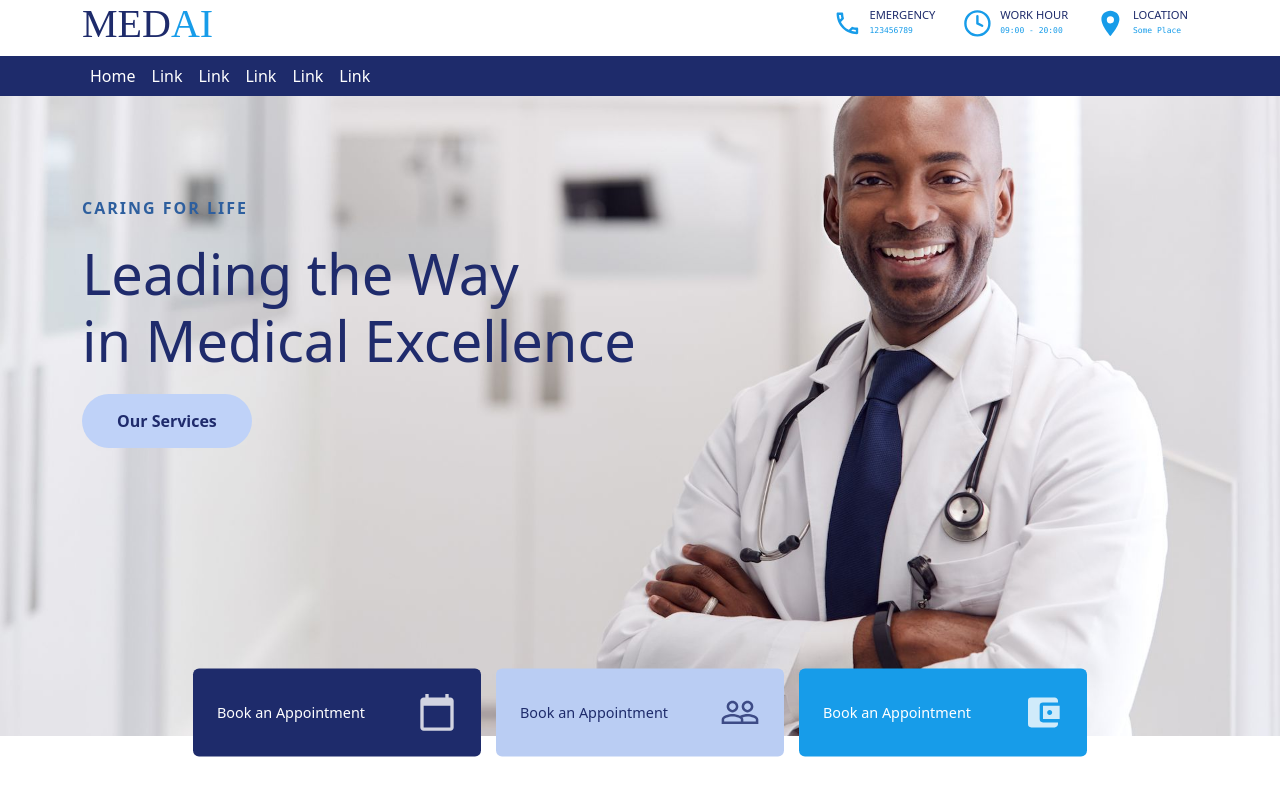
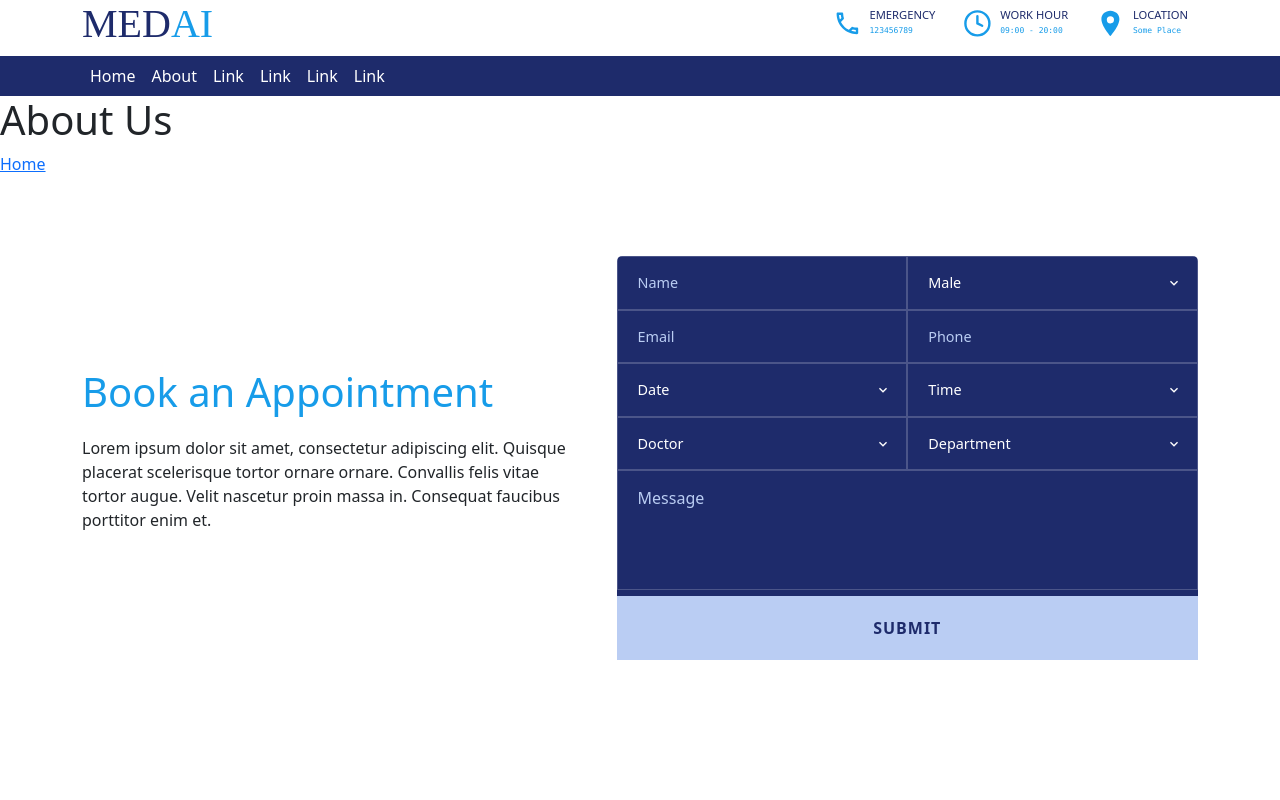
Before and after one commit to Abd0-sayed/Tumor-Hospital, a React (Vite) app: page /about in a window 1280 px wide. Shown: the top 800 px of the page. Built offline with nearby package versions, Linux system fonts and the light colour scheme.

Commit message:
updated Links and about

```diff
--- a/package.json
+++ b/package.json
@@ -14,7 +14,8 @@
     "react": "^19.2.0",
     "react-bootstrap": "^2.10.10",
     "react-dom": "^19.2.0",
-    "react-icons": "^5.5.0"
+    "react-icons": "^5.5.0",
+    "react-router-dom": "^7.13.1"
   },
   "devDependencies": {
     "@eslint/js": "^9.39.1",
--- a/src/App.jsx
+++ b/src/App.jsx
@@ -3,11 +3,12 @@ import Landing from "./components/landing";
 import Appointment from "./components/form";
 import "bootstrap/dist/css/bootstrap.min.css";
 import NavDropdownExample from "./components/navBar";
+import { Outlet } from "react-router-dom";
 function App() {
   return (
     <>
       <NavDropdownExample />
-      <Landing />
+    <Outlet/>
       <Appointment />
     </>
   );
--- /dev/null
+++ b/src/components/About.jsx
@@ -0,0 +1,15 @@
+import { Link } from 'react-router-dom';
+function About() {
+
+  return (
+    <div>
+      <h1>About Us</h1>
+
+      <nav>
+        <Link className="navbar-item" to="/">Home</Link>
+      </nav>
+    </div>
+  );
+}
+
+export default About;
--- a/src/components/landing.jsx
+++ b/src/components/landing.jsx
@@ -34,5 +34,4 @@ const Landing = () => {
     </section>
   );
 };
-
 export default Landing;
--- a/src/components/navBar.jsx
+++ b/src/components/navBar.jsx
@@ -5,6 +5,7 @@ import { LuClock4 } from "react-icons/lu";
 import { IoLocationSharp } from "react-icons/io5";
 import Container from "react-bootstrap/Container";
 import Navbar from "react-bootstrap/Navbar";
+import { Link } from 'react-router-dom';
 function NavDropdownExample() {
   return (
     <>
@@ -45,12 +46,13 @@ function NavDropdownExample() {
           <Navbar.Toggle aria-controls="basic-navbar-nav" />
           <Navbar.Collapse id="basic-navbar-nav">
             <Nav>
-              <Nav.Link href="#home">Home</Nav.Link>
-              <Nav.Link href="#link">Link</Nav.Link>
-              <Nav.Link href="#link">Link</Nav.Link>
-              <Nav.Link href="#link">Link</Nav.Link>
-              <Nav.Link href="#link">Link</Nav.Link>
-              <Nav.Link href="#link">Link</Nav.Link>
+              <Nav.Link href="/">Home</Nav.Link>
+              <Nav.Link href="/about">About</Nav.Link>
+              <link></link>
+              <Nav.Link href="link">Link</Nav.Link>
+              <Nav.Link href="link">Link</Nav.Link>
+              <Nav.Link href="link">Link</Nav.Link>
+              <Nav.Link href="link">Link</Nav.Link>
             </Nav>
           </Navbar.Collapse>
         </Container>
--- a/src/main.jsx
+++ b/src/main.jsx
@@ -2,9 +2,20 @@ import { StrictMode } from "react";
 import { createRoot } from "react-dom/client";
 import "./index.scss";
 import App from "./App.jsx";
+import { createBrowserRouter, RouterProvider } from 'react-router-dom'
+import Landing from "./components/landing.jsx";
+import About from "./components/About.jsx";
+
+
+const routes = createBrowserRouter([
+    { path: '/', element: <App />, children: [
+        { path: '/', element: <Landing /> },
+        { path: '/about', element: <About/> },
+
+       ] }
+
+]);
 
 createRoot(document.getElementById("root")).render(
-  <StrictMode>
-    <App />
-  </StrictMode>,
+        <RouterProvider router={routes} />
 );
```
Also changed, not shown: src/components/ShowImage.jsx (added, +24 -0 lines), 1 other file (tests, documents, lock files or other folders).
